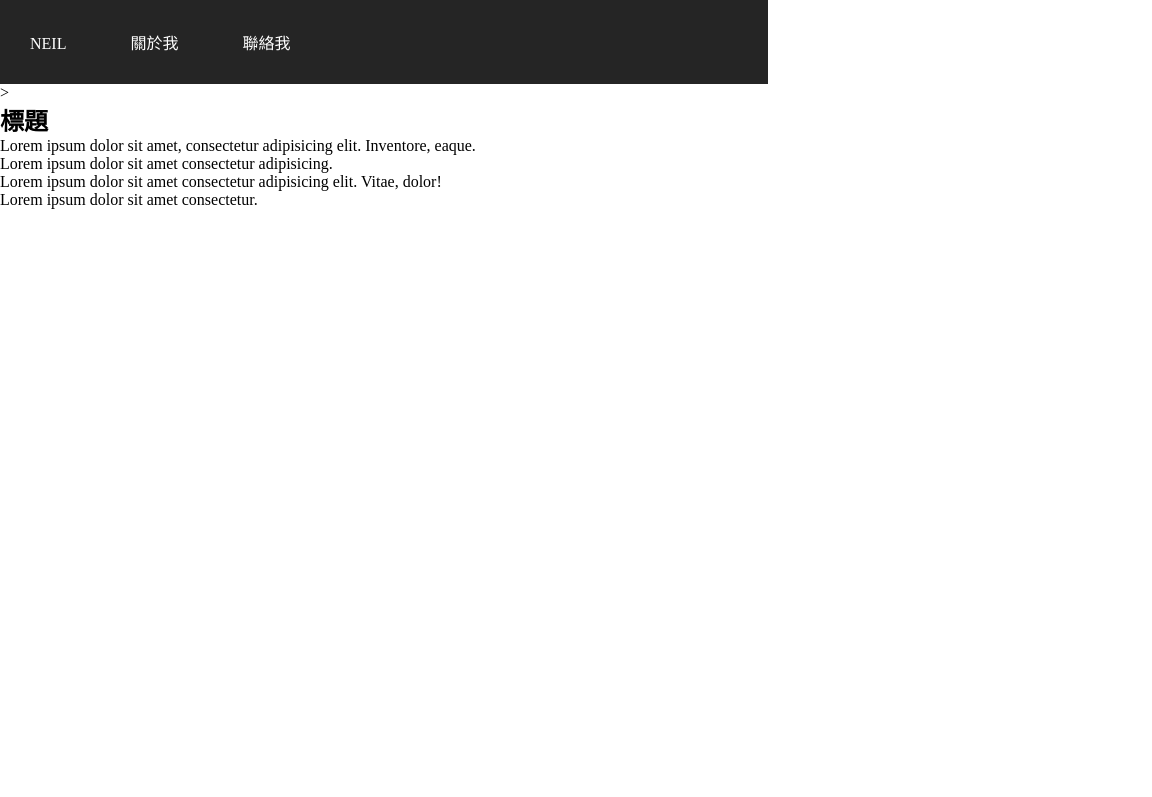
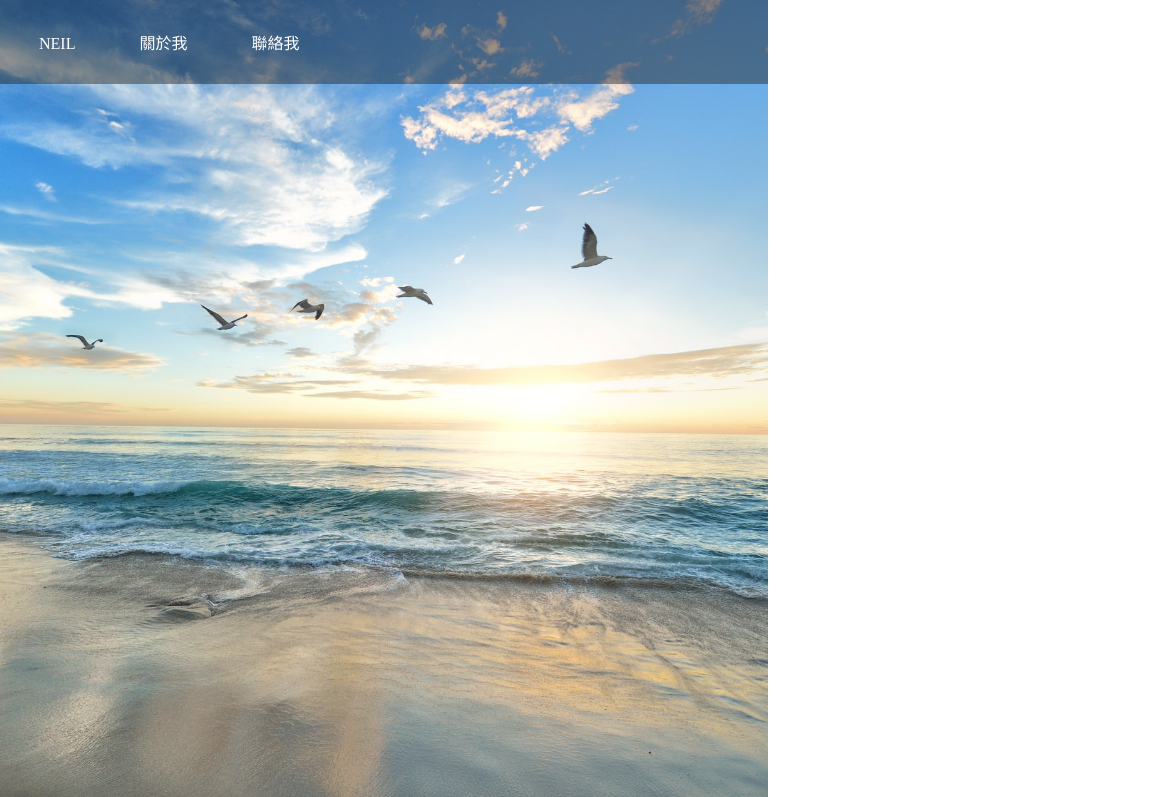
Before and after one commit to neilchen0708/web-hc-tg-RWD, a plain HTML site: page index.html in a window 768 px wide. Shown: the top 797 px of the page, 1152 px wide, since content can reach past the window. Drawn offline with Linux system fonts and the light colour scheme.

Commit message:
RWD調整

```diff
--- a/index.html
+++ b/index.html
@@ -29,7 +29,7 @@
     </section>
     <!-- 內容區域 -->
     <section id="content">
-        <h1>標題</h1>
+        <h1>海邊</h1>
         <div>
             <p>Lorem ipsum dolor sit amet, consectetur adipisicing elit. Inventore, eaque.</p>
             <p>Lorem ipsum dolor sit amet consectetur adipisicing.</p>
--- a/style.scss
+++ b/style.scss
@@ -1,3 +1,9 @@
+@mixin desktop-box {
+    width: 1200px;
+    margin: 0 auto;
+    transition: 0.3s;
+}
+
 *{
     margin: 0;
     padding: 0;
@@ -6,21 +12,123 @@
 }
 // 導覽列
 nav{
-    background: #252525;
+    // #RGBA
+    // 0-9 a-f
+    // 00 透明 ff顯示
+    background: #25252577;
     padding: 30px 0;
+    position: fixed;
+    width: 100%;
 
     div{
-        width: 1200px;
-        margin: 0 auto;
+
+        @include desktop-box();
 
         a{
             color: white;
             text-decoration: none;
             padding: 0 30px;
+            transition: 0.5s;
+
+            &:hover{
+                color:skyblue;
+            }
         }
     }
 }
 
 #banner{
+    width: 100%;
+    height: 100vh;
+    background-image: url(./img/banner.jpg);
+    background-position: center;
+    background-size: cover;
+}
 
+// 圖片區域
+#picture{
+
+    @include desktop-box();
+
+    display: grid;
+    grid-template-columns: repeat(3,1fr);
+    color:white;
+
+    div{
+        height: 260px;
+        background: #000;
+
+        &:nth-child(1){
+            background: #252525;
+            font-size: 45px;
+            display: grid;
+            align-items: center;
+            text-align: center;
+        }
+
+        &:nth-child(2){
+            background-image: url(./img/d-beach-1.jpg);
+            background-size: 100%;
+        }
+
+        &:nth-child(3){
+            background-image: url(./img/d-beach-2.jpg);
+            background-size: 100%;
+        }
+    }
 }
+
+// 內容區域
+#content{
+
+    @include desktop-box();
+
+    display: grid;
+    grid-template-columns: repeat(2, 1fr);
+    grid-gap: 50px;
+
+    h1{
+        grid-column: 1/3;
+        padding: 30px;
+    }
+
+    p{
+        line-height: 2;
+        margin-bottom: 20px;
+    }
+}
+
+// RWD
+// 平板 大於等於768小於等於1199
+@media screen and (min-width: 768px ) and (max-width: 1199px){
+    @mixin table-box {
+        width: 750px;
+        margin: 0 auto;
+        transition: 0.3s;
+    }
+    nav{
+        div{
+            @include table-box();
+        }
+    }
+    #picture{
+        @include table-box();
+        grid-template-columns: repeat(2,1fr);
+
+        div:nth-child(1){
+            grid-column: 1/3;
+        }
+
+        div:nth-child(2){
+            background-image: url(./img/p-beach-1.jpg);
+        }
+
+        div:nth-child(3){
+            background-image: url(./img/p-beach-2.jpg);
+        }
+    }
+    #content{
+        @include table-box();
+    }
+}
+// 手機 小於等於767
```
Also changed, not shown: style.css, 1 other file.
